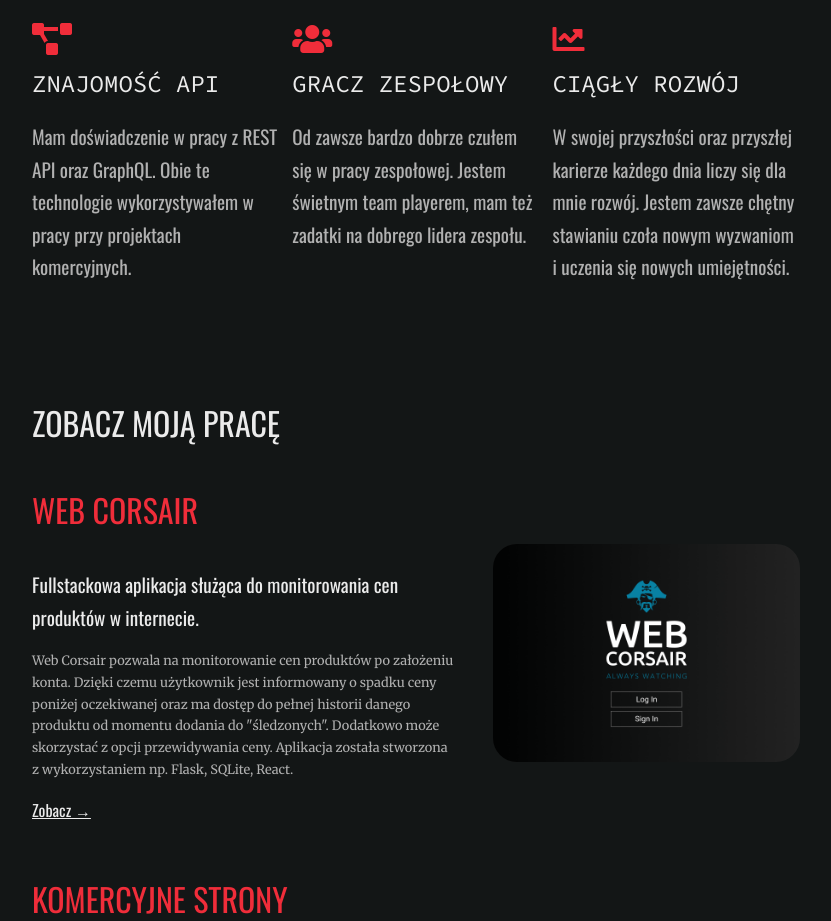
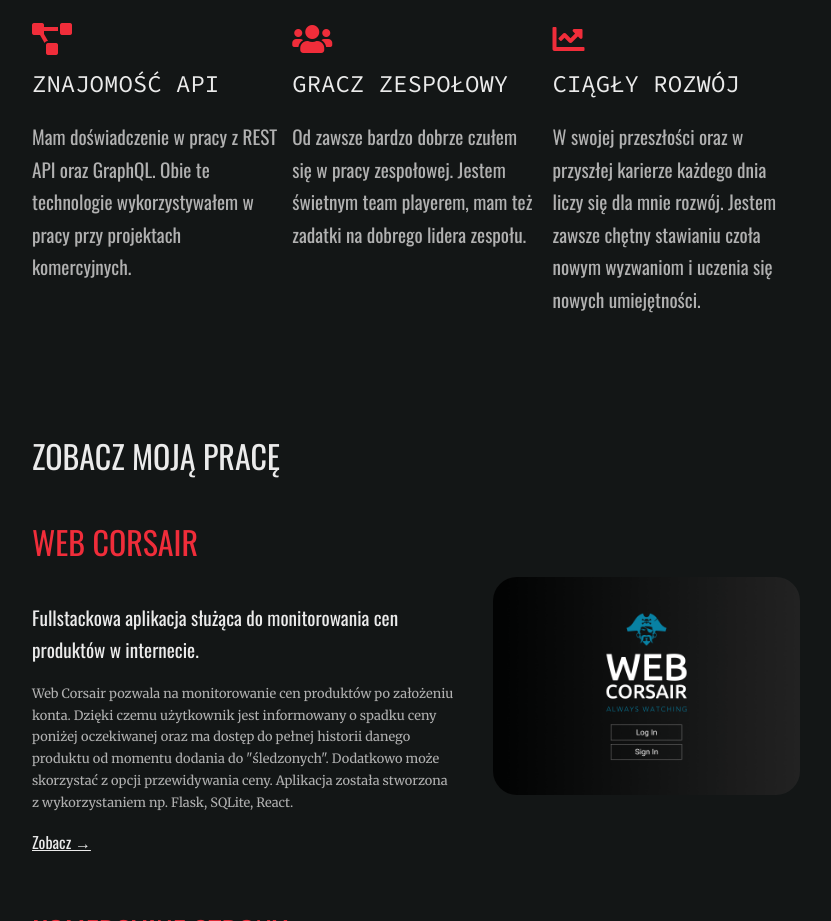
Before and after one commit to Reevo55/portfolio, a website: page index.html in a window 1280 px wide. Shown: the part 1924-2845 px from the top of the page, without its empty margins (224-1055 px from the left). Drawn offline with nearby package versions, Linux system fonts and the light colour scheme.

Commit message:
Update index.html

```diff
--- a/index.html
+++ b/index.html
@@ -121,7 +121,7 @@
               <span class="skills--icon"><i class="fas fa-chart-line"></i></span>
               <h3 class="u-margin-bottom-tiny">CIĄGŁY ROZWÓJ</h3>
               <p class="paragraph-primary color-grey u-margin-bottom-small">
-                W swojej przyszłości oraz przyszłej karierze każdego dnia liczy się dla mnie rozwój. Jestem zawsze chętny stawianiu czoła nowym wyzwaniom i uczenia się nowych umiejętności.
+                W swojej przeszłości oraz w przyszłej karierze każdego dnia liczy się dla mnie rozwój. Jestem zawsze chętny stawianiu czoła nowym wyzwaniom i uczenia się nowych umiejętności.
               </p>
             </div>
           </div>
```
